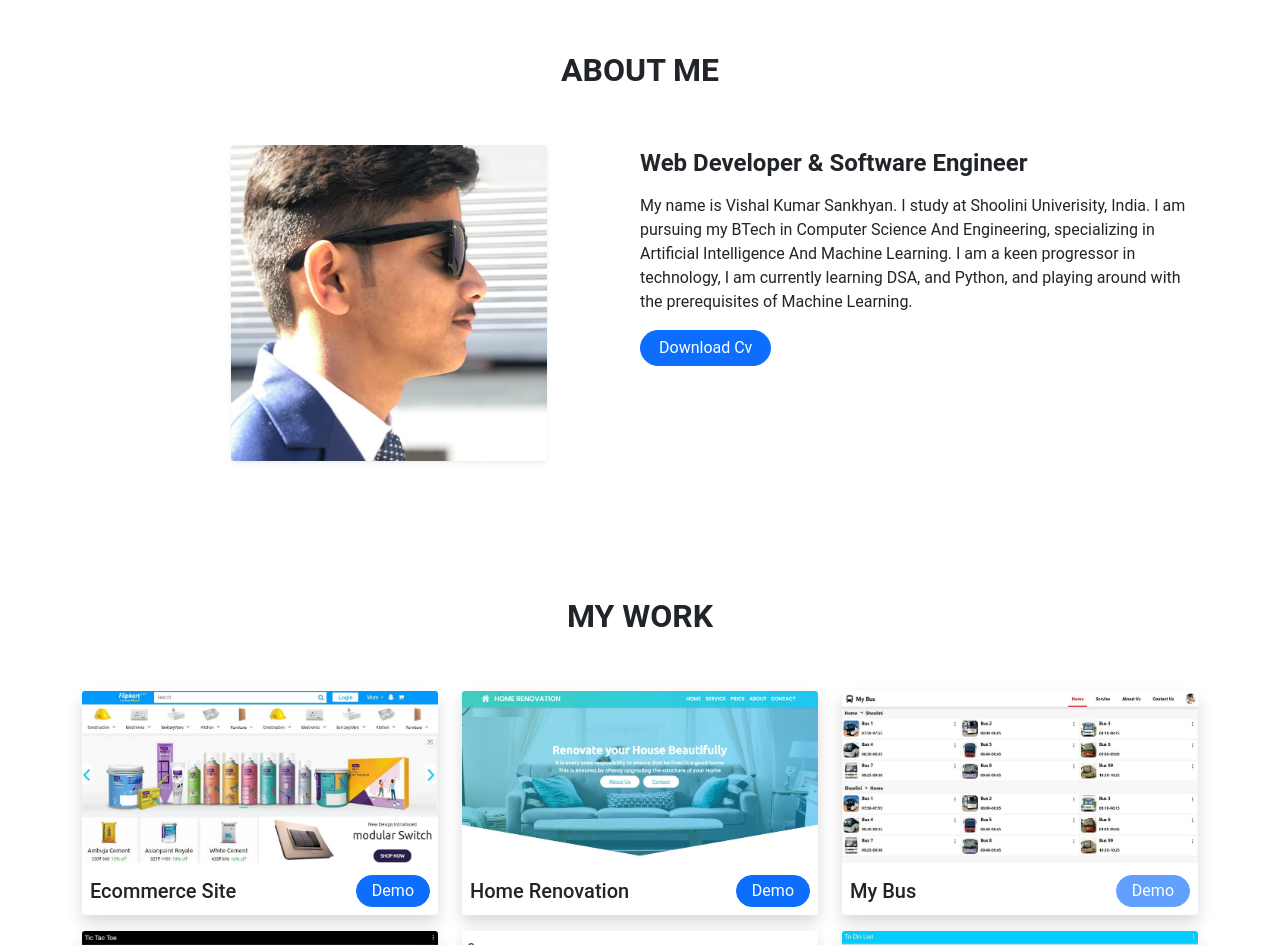
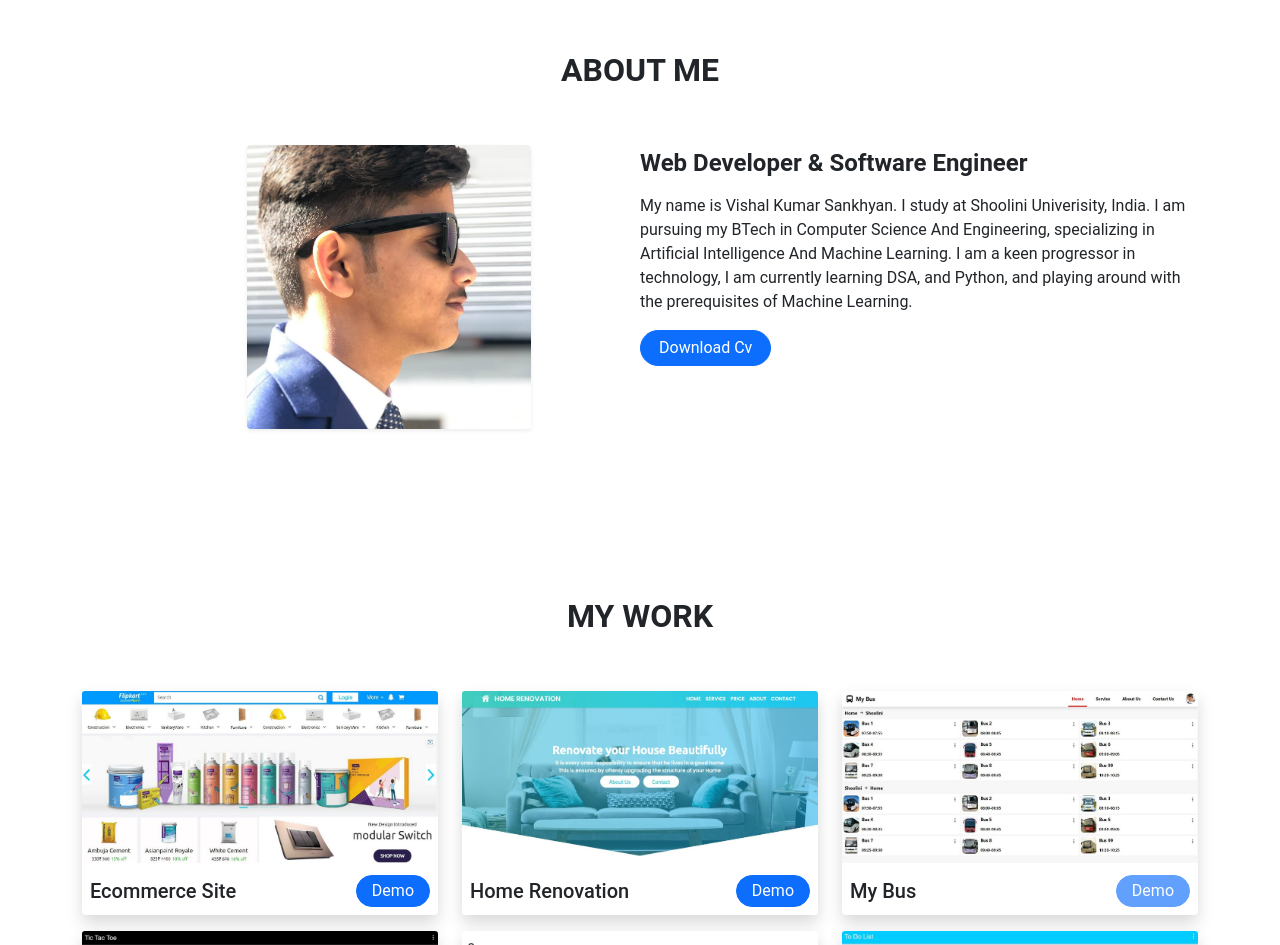
Before and after one commit to VishalKumarSankhyan/portfolio, a plain HTML site: page index.html in a window 1280 px wide. Shown: the part 845-1790 px from the top of the page. Drawn offline with Linux system fonts and the light colour scheme.

Commit message:
Update index.html

```diff
--- a/index.html
+++ b/index.html
@@ -160,7 +160,7 @@
     <div class="container">
       <div class="row m-2">
         <div class="col-lg-6 col-12 d-flex justify-content-center mb-sm-4 mb-1">
-          <img src="images/user_icon.jpg" alt="" class="img-fluid rounded shadow-sm ms-lg-5 ms-0" style="width: 60%;">
+          <img src="images/user_icon.jpg" alt="" class="img-fluid rounded shadow-sm ms-lg-5 ms-0" style="max-width: 60%; max-height: 90%;"">
         </div>
         <div class="col-lg-6 col-12 mt-md-1 mt-4 px-lg-0 px-2" >
           <h3 class="mb-3 fs-4 fw-bold">Web Developer & Software Engineer</h3>
```
